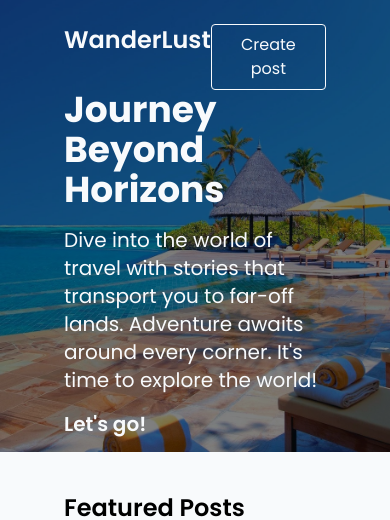
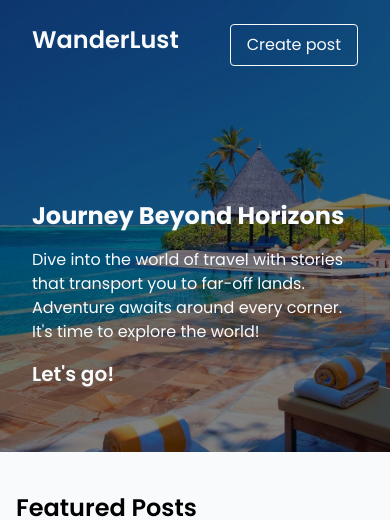
Before and after one commit to krishnaacharyaa/wanderlust, a React (Vite) app in the folder frontend/: page / in a window 390 px wide. Shown: the top 520 px of the page. Built offline with nearby package versions, Linux system fonts and the light colour scheme; no server answers.

Commit message:
fix: Add classes to make the app more responsive on smaller screens

```diff
--- a/frontend/src/components/blog-feed.tsx
+++ b/frontend/src/components/blog-feed.tsx
@@ -40,7 +40,7 @@ export default function BlogFeed() {
   }, []);
 
   return (
-    <div className="container mx-auto py-6">
+    <div className="mx-auto my-6">
       <div className="-mx-4 flex flex-wrap">
         <div className="w-full p-4 md:w-2/3">
           <h1 className="mb-4 text-2xl font-semibold dark:text-dark-primary">
--- a/frontend/src/pages/home-page.tsx
+++ b/frontend/src/pages/home-page.tsx
@@ -29,7 +29,7 @@ function HomePage() {
         className="relative -mt-2 h-[460px] bg-cover bg-fixed bg-center"
       >
         <div className="absolute inset-0 bg-black opacity-50"></div>
-        <div className="absolute inset-0 flex flex-col px-16 py-8 text-slate-50">
+        <div className="absolute inset-0 flex flex-col px-8 py-8 text-slate-50 md:px-16">
           <div className="flex w-full justify-between">
             <div className="text-2xl font-semibold">WanderLust</div>
             <button
@@ -41,9 +41,9 @@ function HomePage() {
               Create post
             </button>
           </div>
-          <div className="flex max-w-5xl flex-1 flex-col justify-end pb-8 text-slate-50">
-            <h1 className="text-4xl font-bold">Journey Beyond Horizons</h1>
-            <p className="my-4 text-xl">
+          <div className="mb-8 flex max-w-3xl flex-1 flex-col justify-end text-slate-50">
+            <h1 className="text-2xl font-bold md:text-4xl">Journey Beyond Horizons</h1>
+            <p className="my-4 md:text-xl">
               Dive into the world of travel with stories that transport you to far-off lands.
               Adventure awaits around every corner. It's time to explore the world!
             </p>
@@ -51,14 +51,14 @@ function HomePage() {
           </div>
         </div>
       </div>
-      <div className="mx-16">
+      <div className="mx-4 md:mx-8 lg:mx-16">
         <BlogFeed />
-        <h1 className="text-2xl font-semibold dark:text-slate-50">All posts</h1>
-        <div className="-mx-4 flex flex-wrap">
+        <h1 className="text-2xl font-semibold dark:text-slate-50">All Posts</h1>
+        <div className="flex flex-wrap">
           {posts.length === 0
             ? Array(8)
-              .fill(0)
-              .map((_, index) => <PostCardSkeleton key={index} />)
+                .fill(0)
+                .map((_, index) => <PostCardSkeleton key={index} />)
             : posts.map((post) => <PostCard key={post._id} post={post} />)}
         </div>
       </div>
```
